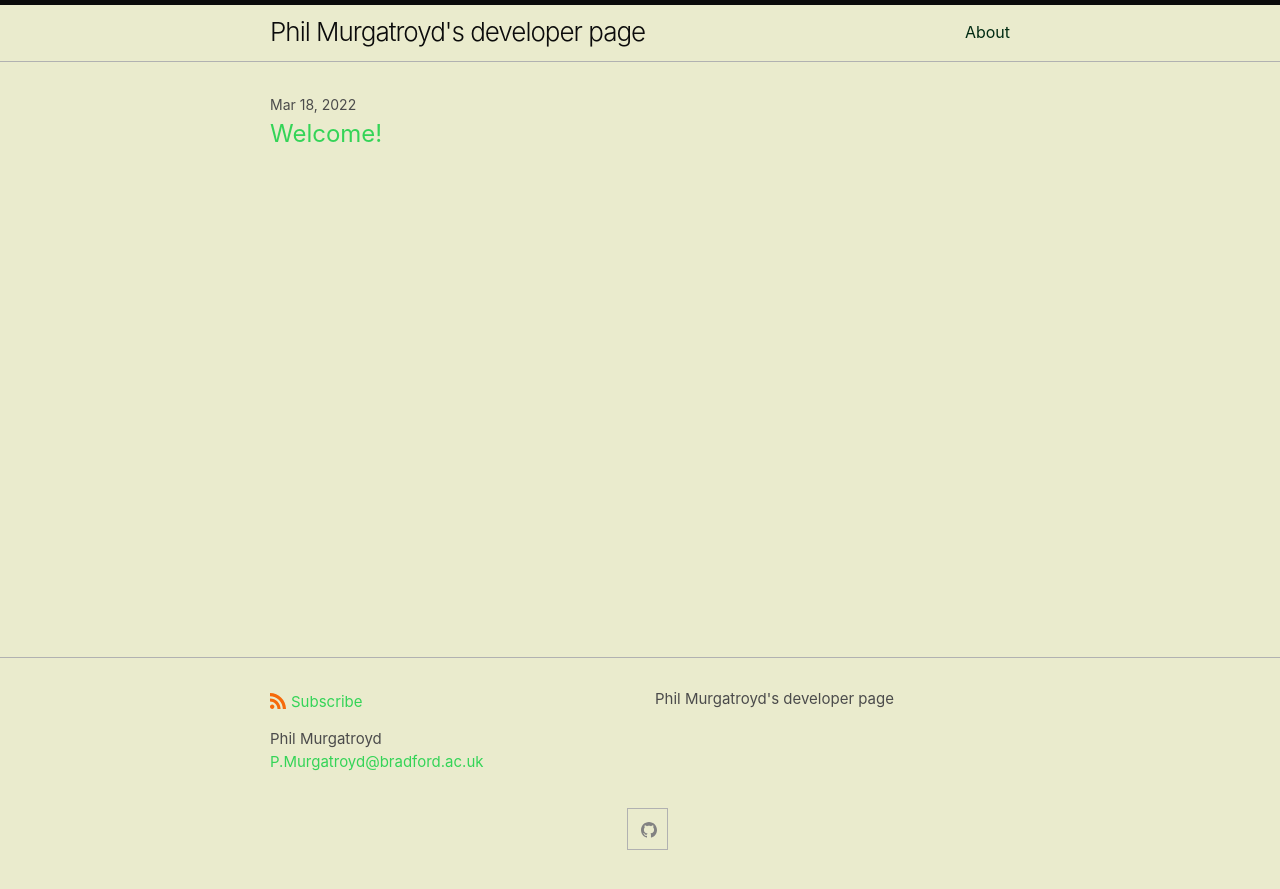
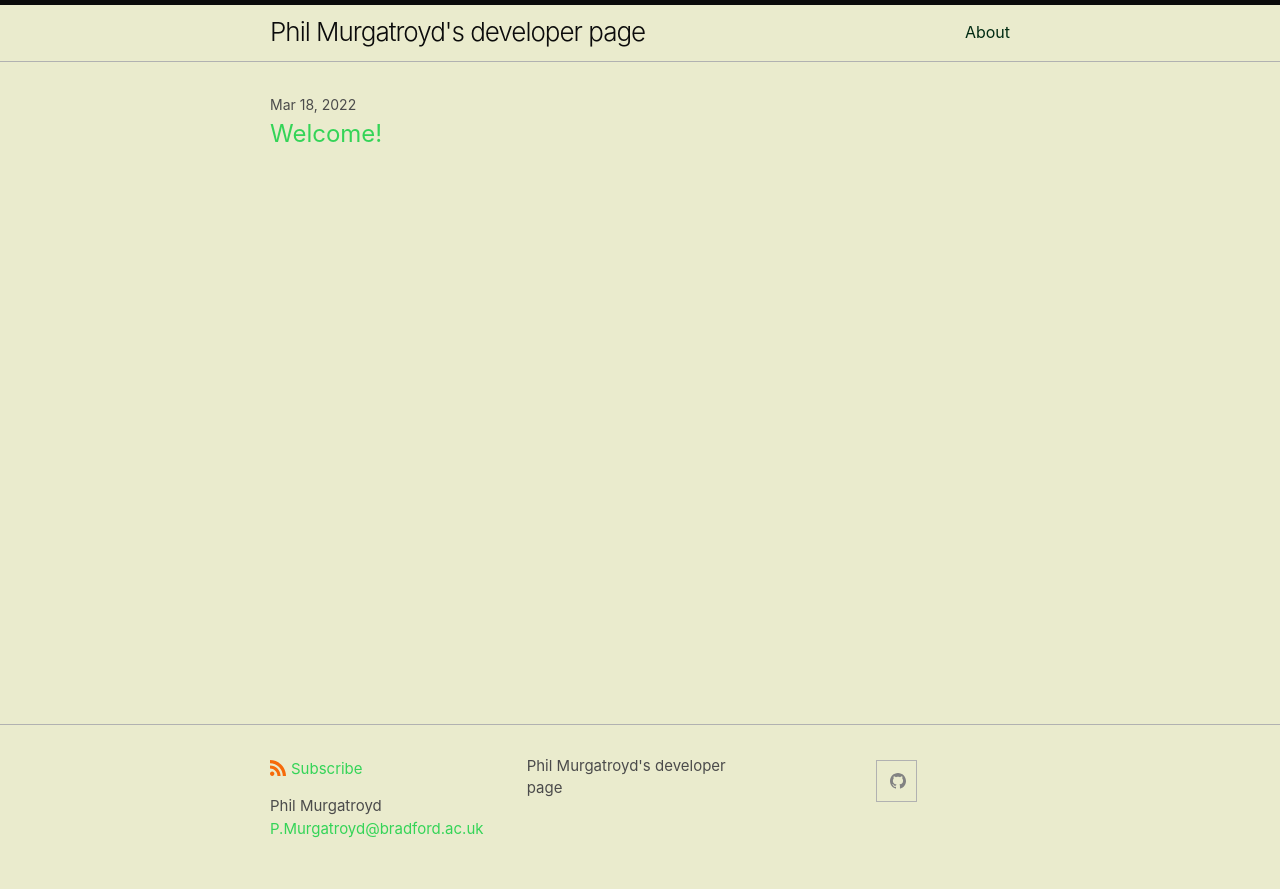
Before and after one commit to ELFdev001/ELFdev001.github.io, a Jekyll site: the page built from index.markdown, in a window 1280 px wide. Shown: the top 889 px of the page. Built offline with Jekyll 4.4.1, drawn with Linux system fonts in a browser that asks for light colours.

Commit message:
Update footer.html

```diff
--- a/_includes/footer.html
+++ b/_includes/footer.html
@@ -27,15 +27,17 @@
       <div class="footer-col">
         <p>{{ site.description | escape }}</p>
       </div>
+
+      <div class="footer-col">
+        {%- include social.html -%}
+      </div>
+
     </div>
 
     <!--<div class="social-links">
       {%- include social.html -%}
     </div>-->
 
-    <div class="footer-col">
-      {%- include social.html -%}
-    </div>
 
 
   </div>
```
